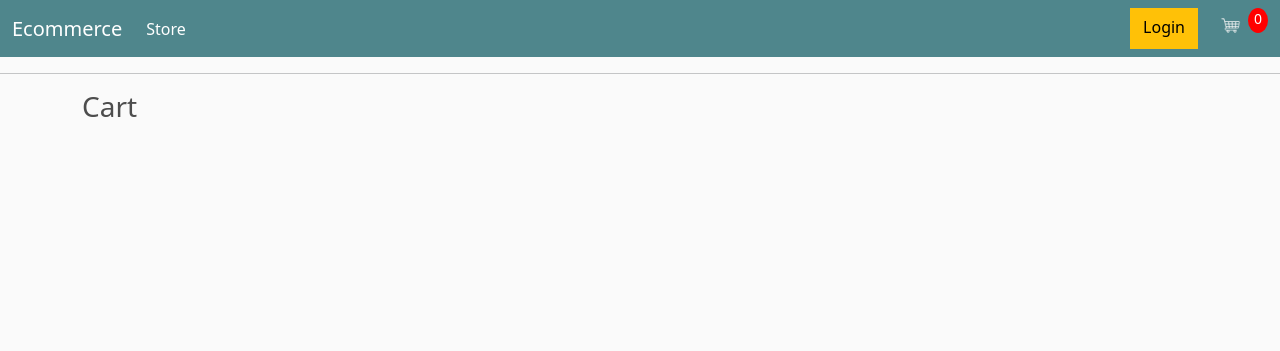
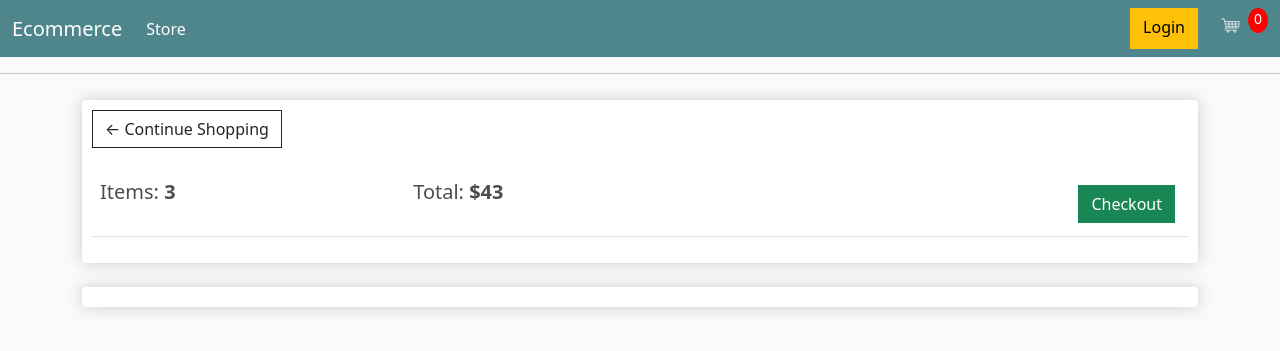
Before and after one commit to Marcos8060/Django-Ecommerce, a Django app: page /cart/ in a window 1280 px wide. Shown: the top 351 px of the page. Run offline with Django 4.2, Linux system fonts and the light colour scheme; lists and menus that the app fills with data are empty.

Commit message:
added static content in the cart page

```diff
--- a/store/templates/store/cart.html
+++ b/store/templates/store/cart.html
@@ -3,5 +3,26 @@
 <link rel="stylesheet" href="{% static 'css/main.css' %}">
 
 {% block content %}
-<h3>Cart</h3>
+<div class="row">
+    <div class="col-lg-12">
+        <div class="box-element">
+            <a class="btn btn-outline-dark" href="{% url 'store' %}">&#8592; Continue Shopping</a>
+            <br><br>
+            <table class="table">
+                <tr>
+                    <th><h5>Items: <strong>3</strong></h5></th>
+                    <th><h5>Total: <strong>$43</strong></h5></th>
+                    <th>
+                        <a style="float: right;margin: 5px;" class="btn btn-success" href="{% url 'checkout' %}">Checkout</a>
+                    </th>
+                </tr>
+            </table>
+        </div>
+        <br>
+
+        <div class="box-element">
+
+        </div>
+    </div>
+</div>
 {% endblock %}
```
Also changed, not shown: static/images/down.png (added), static/images/up.png (added).
